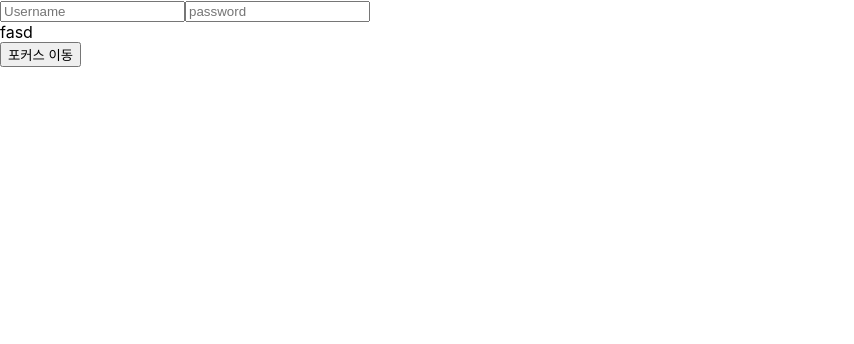
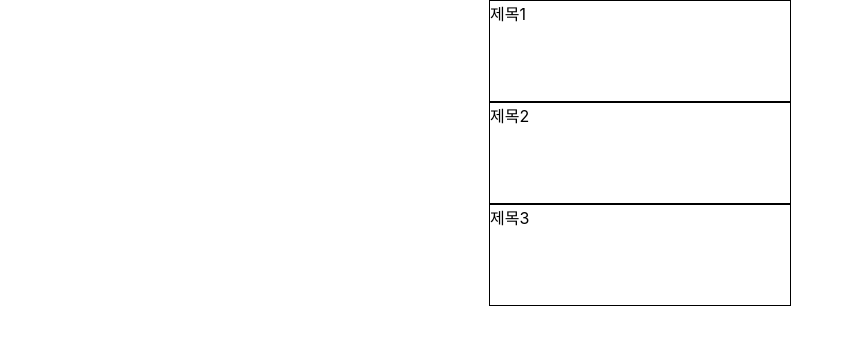
Before and after one commit to jg20228/second_react, a React (Create React App) app: page / in a window 1280 px wide. Shown: the top 344 px of the page, without its empty margins (0-854 px from the left). Built offline with nearby package versions, Linux system fonts and the light colour scheme.

Commit message:
리액트에서 추가 끼워넣기 삭제 전

```diff
--- a/package.json
+++ b/package.json
@@ -8,7 +8,8 @@
     "@testing-library/user-event": "^7.1.2",
     "react": "^16.13.1",
     "react-dom": "^16.13.1",
-    "react-scripts": "3.4.1"
+    "react-scripts": "3.4.1",
+    "styled-components": "^5.1.1"
   },
   "scripts": {
     "start": "react-scripts start",
--- a/src/App.js
+++ b/src/App.js
@@ -1,33 +1,40 @@
 import React, { Component } from "react";
+import Post from "./Post";
+import styled from "styled-components";
 
 class App extends Component {
-  changeFocus = () => {
-    this.input.focus();
-    this.mydiv.style.backgroundColor = "yellow";
+  //배열을 하나(데이터) 만듬
+  //이 데이터를 바인딩해서 뿌릴것이다.
+  state = {
+    post: [
+      {
+        id: 1,
+        title: "제목1",
+      },
+      {
+        id: 2,
+        title: "제목2",
+      },
+      {
+        id: 3,
+        title: "제목3",
+      },
+    ],
   };
 
   render() {
+    const ContainerBox = styled.div`
+      display: grid;
+      justify-content: center;
+    `;
+
     return (
-      <div>
-        <input
-          ref={(ref) => {
-            this.input = ref;
-          }}
-          type="text"
-          placeholder="Username"
-        />
-        <input type="text" placeholder="password" />
-
-        <div
-          ref={(ref) => {
-            this.mydiv = ref;
-          }}
-        >
-          fasd
-        </div>
-
-        <button onClick={this.changeFocus}>포커스 이동</button>
-      </div>
+      //데이터를 뿌림
+      <ContainerBox>
+        {this.state.post.map((post) => {
+          return <Post id={post.id} title={post.title} />;
+        })}
+      </ContainerBox>
     );
   }
 }
--- /dev/null
+++ b/src/Post.js
@@ -0,0 +1,20 @@
+//스타일 컴포넌트 만들기
+import React from "react";
+//임포트
+import styled from "styled-components";
+
+//PostBox 꾸미기
+const PostBox = styled.div`
+  width: 300px;
+  height: 100px;
+  border: 1px solid black;
+  display: inline-block;
+`;
+
+//여기서 데이터를 props로 받아서 뿌림
+//구조 분할 할당
+const Post = (props) => {
+  return <PostBox>{props.title}</PostBox>;
+};
+
+export default Post;
```
Also changed, not shown: 1 other file (tests, documents, lock files or other folders).
